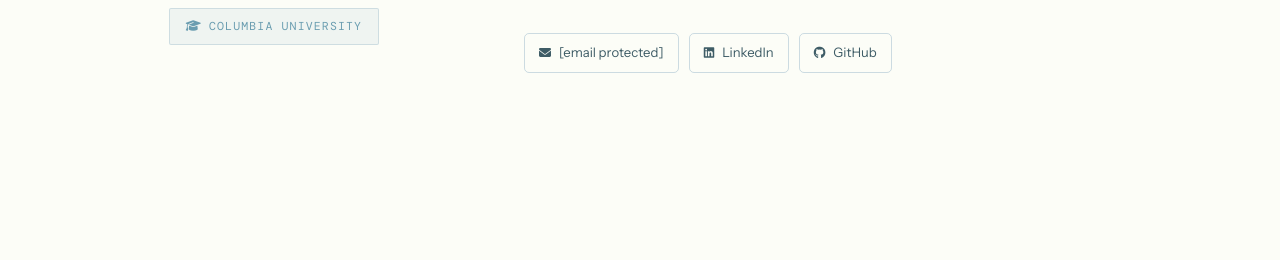
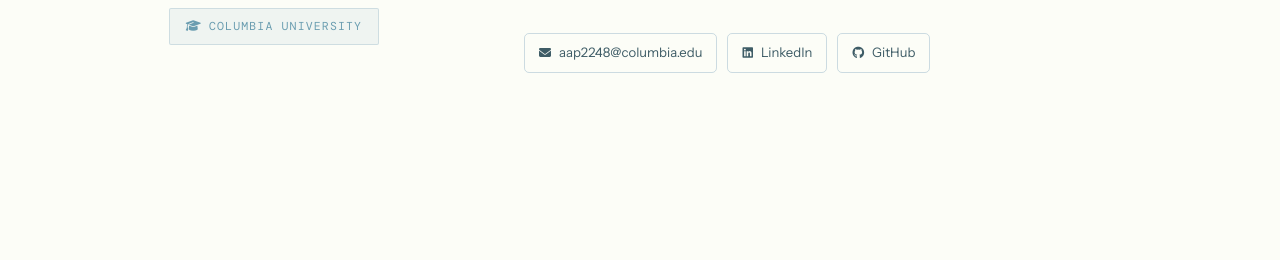
Before and after one commit to aliceparedes/aliceparedes.github.io, a plain HTML site: page index.html in a window 1280 px wide. Shown: the part 506-766 px from the top of the page. Drawn offline with nearby package versions, Linux system fonts and the light colour scheme; a web font is replaced by a local one.

Commit message:
Update email links to use direct mailto format

```diff
--- a/index.html
+++ b/index.html
@@ -667,7 +667,7 @@ small { font-size: 0.75em; opacity: .7; }
     <a href="#awards" class="mobile-link">Awards</a>
     <a href="#press" class="mobile-link">Press</a>
     <a href="#contact" class="mobile-link">Contact</a>
-    <div class="mobile-footer"><a href="/cdn-cgi/l/email-protection#791818094b4d41391a16150c141b1018571c1d0c"><span class="__cf_email__" data-cfemail="9ffefeefadaba7dffcf0f3eaf2fdf6feb1fafbea">[email&#160;protected]</span></a></div>
+    <div class="mobile-footer"><a href="mailto:aap2248@columbia.edu">aap2248@columbia.edu</a></div>
 </div>
 
 <!-- HERO -->
@@ -679,7 +679,7 @@ small { font-size: 0.75em; opacity: .7; }
             <h1 class="hero-name anim-up" style="--delay:0.3s">Alice<br><em>Paredes</em></h1>
             <p class="hero-description anim-up" style="--delay:0.5s">Building systems with measurable real-world impact. I am passionate about innovation, artificial intelligence, social impact and expanding sustainable economic opportunity globally.</p>
             <div class="hero-contact anim-up" style="--delay:0.65s">
-                <a href="/cdn-cgi/l/email-protection#294848591b1d11694a46455c444b4048074c4d5c" class="hero-contact-item"><i class="fas fa-envelope"></i><span><span class="__cf_email__" data-cfemail="3150504103050971525e5d445c5358501f545544">[email&#160;protected]</span></span></a>
+                <a href="mailto:aap2248@columbia.edu" class="hero-contact-item"><i class="fas fa-envelope"></i><span>aap2248@columbia.edu</span></a>
                 <a href="https://linkedin.com/in/aliceparedes" target="_blank" rel="noopener" class="hero-contact-item"><i class="fab fa-linkedin"></i><span>LinkedIn</span></a>
                 <a href="https://github.com/aliceparedes" target="_blank" rel="noopener" class="hero-contact-item"><i class="fab fa-github"></i><span>GitHub</span></a>
             </div>
@@ -1050,9 +1050,9 @@ small { font-size: 0.75em; opacity: .7; }
                 <p class="contact-intro">Open to finance, AI  and consulting roles, particularly where technology meets real-world impact. Always glad to talk about baking, fintech, or social innovation.</p>
             </div>
             <div class="contact-links-col">
-                <a href="/cdn-cgi/l/email-protection#7716160745434f3714181b021a151e1659121302" class="contact-link">
+                <a href="mailto:aap2248@columbia.edu" class="contact-link">
                     <div class="contact-link-icon"><i class="fas fa-envelope"></i></div>
-                    <div><div class="contact-link-lbl">Email</div><div class="contact-link-val"><span class="__cf_email__" data-cfemail="a2c3c3d290969ae2c1cdced7cfc0cbc38cc7c6d7">[email&#160;protected]</span></div></div>
+                    <div><div class="contact-link-lbl">Email</div><div class="contact-link-val">aap2248@columbia.edu</div></div>
                 </a>
                 <a href="tel:+16464567822" class="contact-link">
                     <div class="contact-link-icon"><i class="fas fa-phone"></i></div>
@@ -1079,14 +1079,12 @@ small { font-size: 0.75em; opacity: .7; }
             <div class="footer-copy">&copy; 2026 &middot; New York &amp; Lima</div>
         </div>
         <div class="footer-right">
-            <a href="/cdn-cgi/l/email-protection#accdcddc9e9894eccfc3c0d9c1cec5cd82c9c8d9">Email</a>
+            <a href="mailto:aap2248@columbia.edu">Email</a>
             <a href="https://linkedin.com/in/aliceparedes" target="_blank">LinkedIn</a>
             <a href="https://github.com/aliceparedes" target="_blank">GitHub</a>
         </div>
     </div>
-</footer>
-
-<script data-cfasync="false" src="/cdn-cgi/scripts/5c5dd728/cloudflare-static/email-decode.min.js"></script><script>
+</footer><script>
 // ── Nav shadow ─────────────────────────────
 window.addEventListener('scroll', () => {
     document.getElementById('nav').classList.toggle('scrolled', window.scrollY > 8);
```
